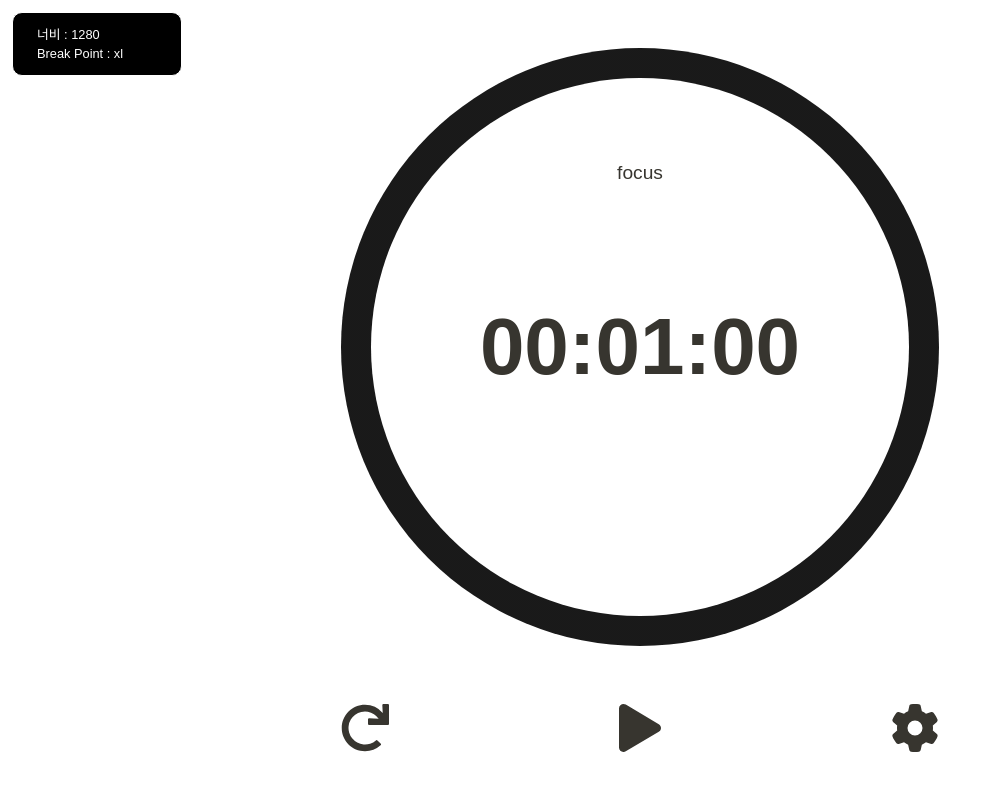
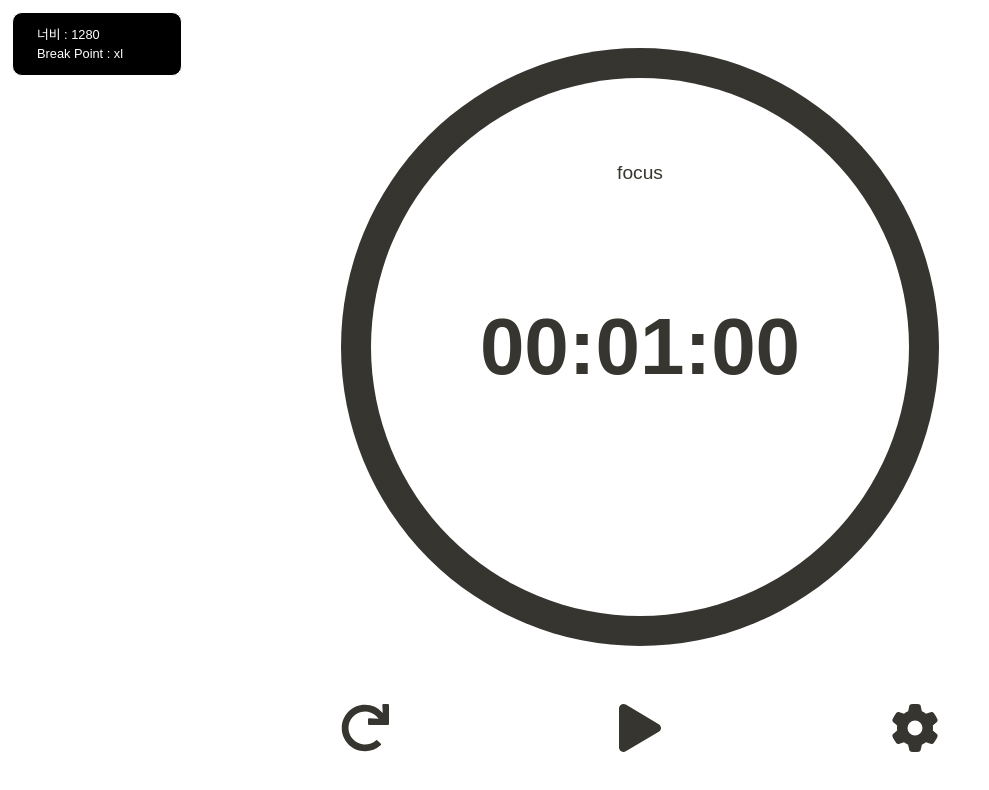
Before and after one commit to sungdongyoon/notion-widget, a Next.js app: page /timer/1001 in a window 1280 px wide. Shown: the top 790 px of the page, without its empty margins (0-989 px from the left). Built offline with nearby package versions, Linux system fonts and the light colour scheme; a web font is replaced by a local one.

Commit message:
timer01 - 메인 컬러 적용 완료

```diff
--- a/src/assets/scss/components/_timer.scss
+++ b/src/assets/scss/components/_timer.scss
@@ -5,8 +5,9 @@
   &[data-variant="timer01"] {
     .timer_circle {
       background: conic-gradient(
-        hsl(var(--blackwhite) / 0.1) 0 calc(100% - var(--remain, 0%)),
-        hsl(var(--blackwhite)) 0
+        hsl(from var(--timer-color) h s l / 0.1) 0
+          calc(100% - var(--remain, 0%)),
+        var(--timer-color) 0
       );
     }
   }
--- a/src/components/widgets/timer/Timer01.tsx
+++ b/src/components/widgets/timer/Timer01.tsx
@@ -538,6 +538,7 @@ const Timer01 = () => {
                   0,
                   Math.min(100, remainTimePercent)
                 )}%`,
+                ["--timer-color" as string]: `hsl(var(--notion-${timerColor}-text))`,
               }}
             >
               <div
```
